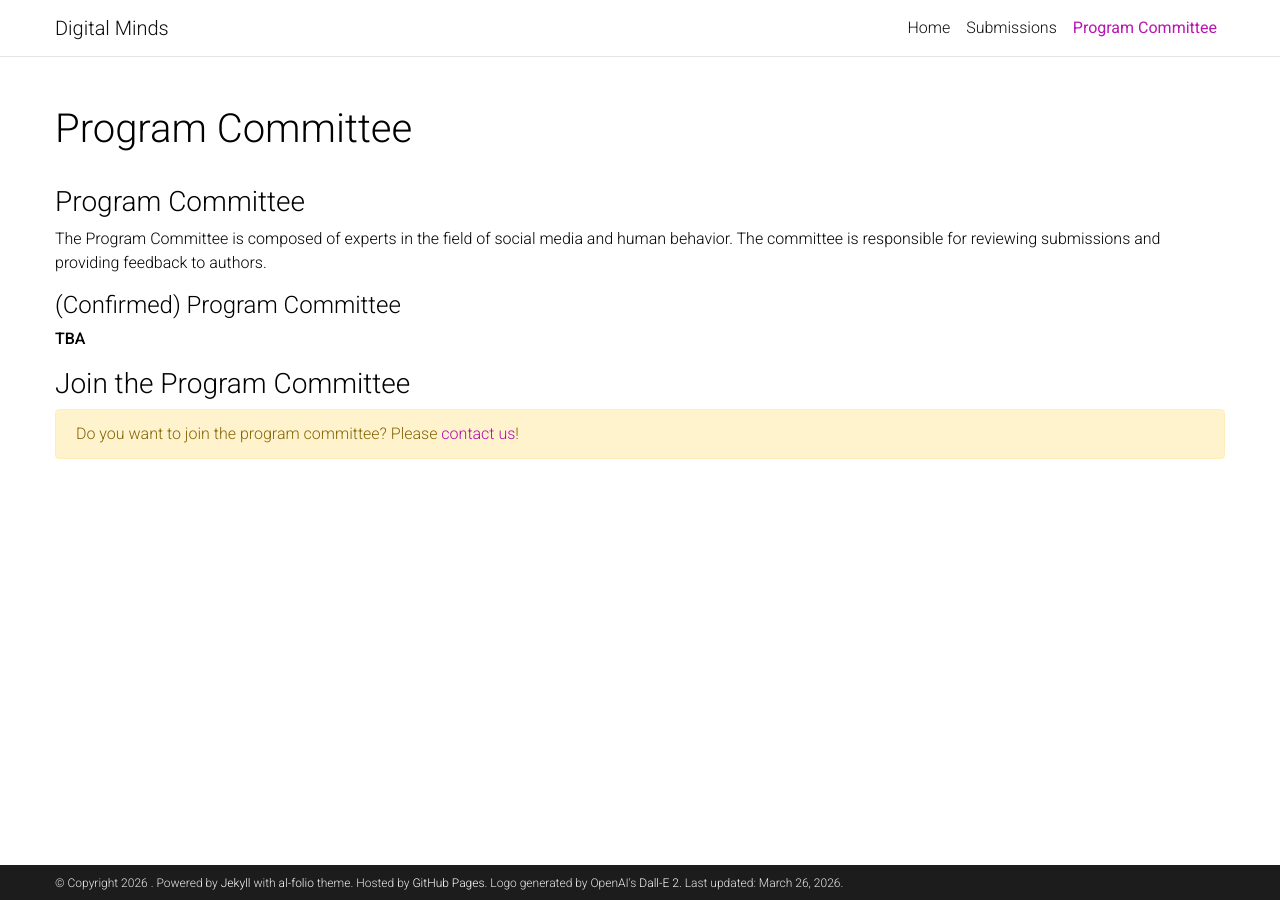
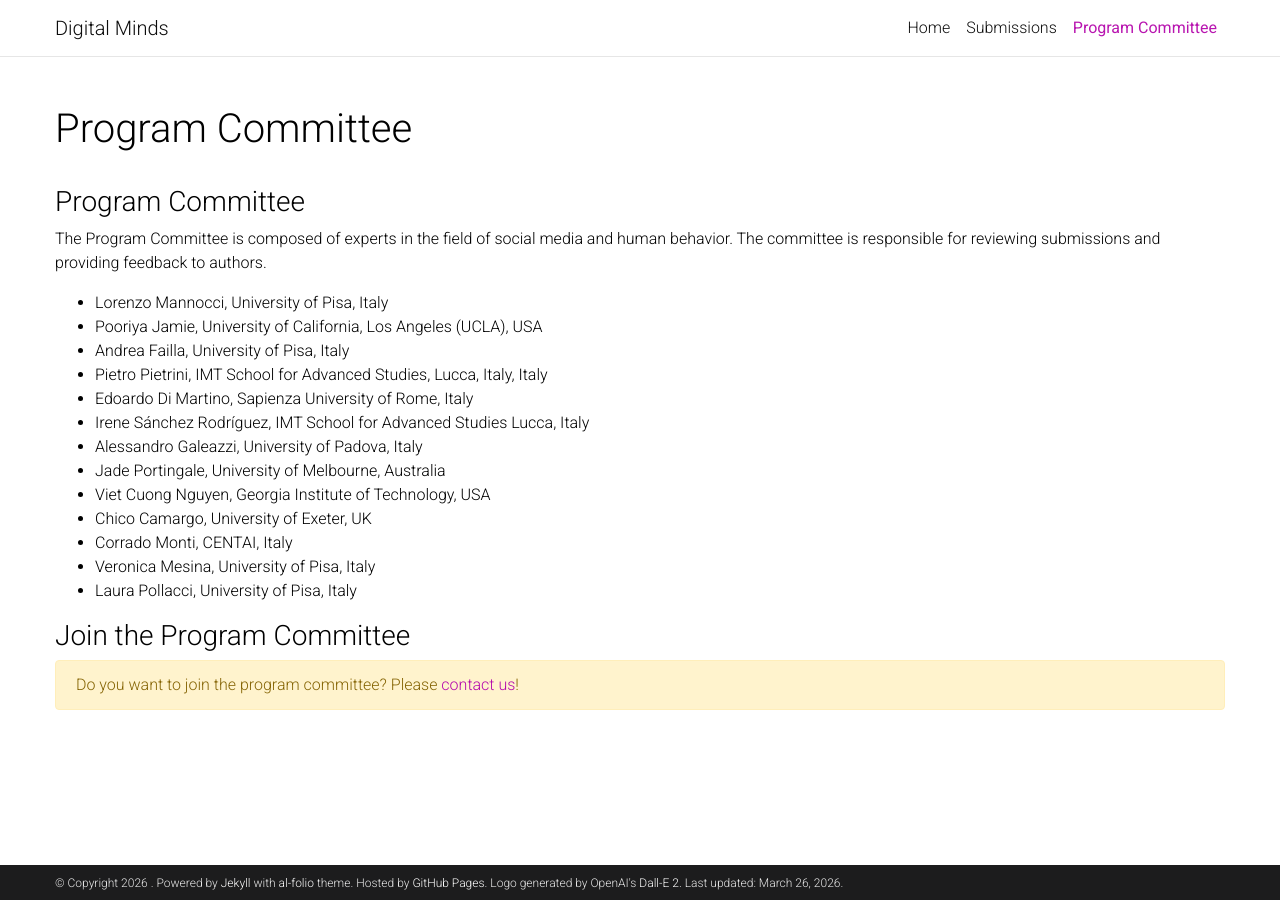
Before and after one commit to DMWorkshop/dmworkshop.github.io, a Jekyll site: the page built from _pages/PC.md, in a window 1280 px wide. Built offline with Jekyll 4.4.1, drawn with Linux system fonts in a browser that asks for light colours; a style sheet for code colours, icons or effects is not loaded.

Commit message:
Update Program Committee members in PC.md

```diff
--- a/_pages/PC.md
+++ b/_pages/PC.md
@@ -13,21 +13,21 @@ nav_order: 3
 The Program Committee is composed of experts in the field of social media and human behavior.
 The committee is responsible for reviewing submissions and providing feedback to authors.
 
-#### (Confirmed) Program Committee
-
-**TBA**
-
-<!--
 <ul>
-    <li>Dino Pedreschi, University of Pisa, Italy</li>
-    <li>Letizia Milli, Università di Pisa, Italy</li>
-    <li>Veronica Mesina, Università di Pisa, Italy</li>
-    <li>Katherine Abramski, Università di Pisa, Italy</li>
-    <li>Massimo Stella, Università di Trento, Italy</li>
-    <li>Luca Pappalardo, CNR-ISTI, Italy</li>
-    <li>Laura Pollacci, Università di Pisa, Italy</li>
-    <li>Erica Cau, Università di Pisa, Italy</li>
-</ul> -->
+    <li>Lorenzo Mannocci, University of Pisa, Italy</li>
+    <li>Pooriya Jamie, University of California, Los Angeles (UCLA), USA</li>
+    <li>Andrea Failla, University of Pisa, Italy</li>
+    <li>Pietro Pietrini, IMT School for Advanced Studies, Lucca, Italy, Italy</li>
+    <li>Edoardo Di Martino, Sapienza University of Rome, Italy</li>
+    <li>Irene Sánchez Rodríguez, IMT School for Advanced Studies Lucca, Italy</li>
+    <li>Alessandro Galeazzi, University of Padova, Italy</li>
+    <li>Jade Portingale, University of Melbourne, Australia</li>
+    <li>Viet Cuong Nguyen, Georgia Institute of Technology, USA</li>
+    <li>Chico Camargo, University of Exeter, UK</li>
+    <li>Corrado Monti, CENTAI, Italy</li>
+    <li>Veronica Mesina, University of Pisa, Italy</li>
+    <li>Laura Pollacci, University of Pisa, Italy</li>
+</ul>
 
 ### Join the Program Committee
 
```
